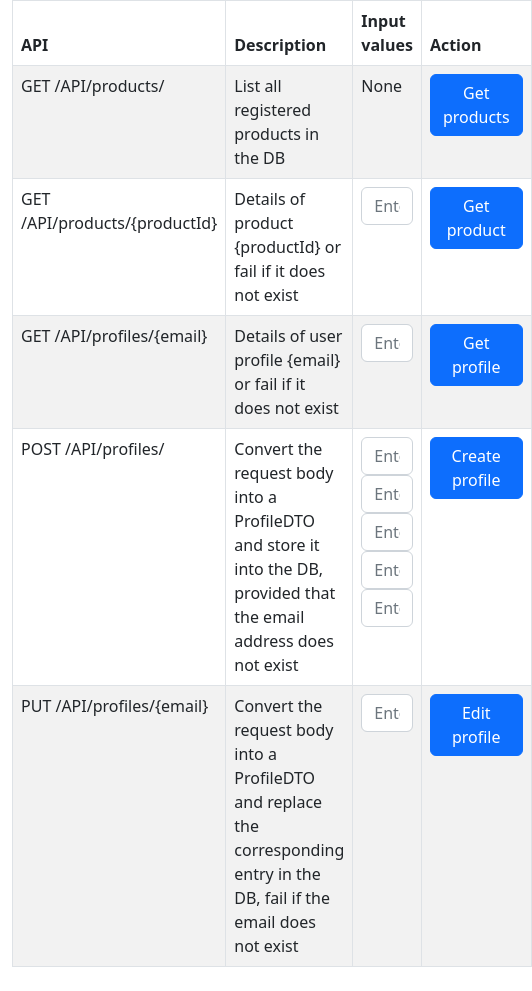
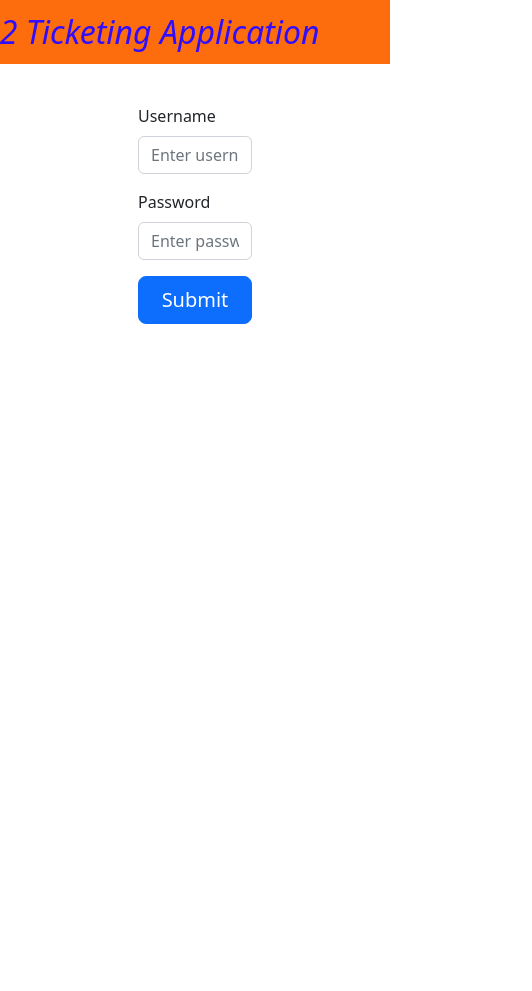
Before and after one commit to fulmicotone98/wa2_polito_letDuchiDegliAbruzzi, a React (Create React App) app in the folder client/: page / in a window 390 px wide. Shown: the whole page, 532 px wide, since content can reach past the window. After the commit the page ends 844 px from the top, so only its background shows below. Built offline with nearby package versions, Linux system fonts and the light colour scheme.

Commit message:
Add login front-end inside this branch

```diff
--- a/client/src/API.js
+++ b/client/src/API.js
@@ -1,5 +1,39 @@
 import Product from "./models/Product";
 import Customer from "./models/Customer"
+
+const baseURL8081 = 'http://localhost:8081';
+
+async function logOut(jwtAndRefreshToken){
+    const response = await fetch(baseURL8081 + "/API/logout", {
+        method: 'POST',
+        headers: {
+            'Content-Type': 'application/json'
+        },
+        body: JSON.stringify(jwtAndRefreshToken),
+    });
+    if (response.ok) {
+        return await response.json()
+    } else {
+        throw await response.text();
+    }
+}
+
+async function logIn(credentials) {
+    const response = await fetch(baseURL8081 + "/API/login", {
+        method: 'POST',
+        headers: {
+            'Content-Type': 'application/json',
+        },
+        credentials: 'include',
+        body: JSON.stringify(credentials),
+    });
+    if (response.ok) {
+        return await response.json();
+    }
+    else {
+        throw await response.text(); //return errDetails
+    }
+}
 
 async function getAllProducts() {
     try {
@@ -26,8 +60,7 @@ async function getProductById(productId){
         if(response.ok){
             // process the response
             const p = await response.json();
-            const product = new Product(p.ean, p.name, p.brand, p.customerEmail);
-            return product;
+            return new Product(p.ean, p.name, p.brand, p.customerEmail);
         } else {
             // application error (404, 500, ...)
             console.log(response.statusText);
@@ -46,8 +79,7 @@ async function getProfileByEmail(email){
         if(response.ok){
             // process the response
             const p = await response.json();
-            const profile = new Customer(p.email, p.name, p.surname, p.address, p.phonenumber);
-            return profile;
+            return new Customer(p.email, p.name, p.surname, p.address, p.phonenumber);
         } else {
             // application error (404, 500, ...)
             console.log(response.statusText);
@@ -110,4 +142,6 @@ async function updateCustomer(email, name, surname, address, phoneNumber) {
         throw ex;
     }
 }
-export {getAllProducts, getProductById, getProfileByEmail, addCustomer, updateCustomer}
+
+const API = {getAllProducts, getProductById, getProfileByEmail, addCustomer, updateCustomer, logIn, logOut}
+export default API;
--- a/client/src/App.js
+++ b/client/src/App.js
@@ -1,13 +1,38 @@
 import 'bootstrap/dist/css/bootstrap.min.css';
-import {Col, Row} from "react-bootstrap";
+
+/*import {Col, Row} from "react-bootstrap";
 import View from "./components/View";
 import Dashboard from "./components/Dashboard";
+import {getAllProducts, getProductById, getProfileByEmail, addCustomer, updateCustomer} from "./API";*/
+
 import {useState} from "react";
-import {getAllProducts, getProductById, getProfileByEmail, addCustomer, updateCustomer} from "./API";
+import LoginRoute from './LoginRoute';
+import API from './API';
+import {BrowserRouter as Router, Route, Routes} from "react-router-dom";
 
 function App() {
 
-    const [products, setProducts] = useState([])
+    const [loggedIn, setLoggedIn] = useState(false);
+    const [jwtAndRefreshToken, setJwtAndRefreshToken] = useState('');
+    const [message, setMessage] = useState('');
+    const handleLogin = async (credentials) => {
+        try {
+            const jwt = await API.logIn(credentials);
+            setLoggedIn(true);
+            setJwtAndRefreshToken(jwt);
+        }
+        catch (err) {
+            setMessage({ msg: err, type: 'danger' });
+        }
+    };
+
+    const handleLogout = async (jwtAndRefreshToken) => {
+        await API.logOut(jwtAndRefreshToken);
+        setLoggedIn(false);
+        setMessage('');
+    };
+
+    /*    const [products, setProducts] = useState([])
         const [product, setProduct] = useState({})
         const [profile, setProfile] = useState({})
         const [apiName, setApiName] = useState('')
@@ -67,12 +92,22 @@ function App() {
                 setView('error')
             }
             setApiName('PUT /API/profiles/'+email)
-    }
+        }*/
+
     return (
-        <>
-            <Row>
+        <Router>
+            <Routes>
+                <Route path='/' element={<LoginRoute loggedIn={loggedIn} setLoggedIn={setLoggedIn}
+                                                     jwtAndRefreshToken={jwtAndRefreshToken}
+                                                     setJwtAndRefreshToken={setJwtAndRefreshToken}
+                                                     login={handleLogin} logOut={handleLogout}/>} />
+            </Routes>
+        </Router>
+    );
+
+    {/*<Row>
                     <Col>
-                    {/* Dashboard with all commands to test the APIs*/}
+                         Dashboard with all commands to test the APIs
                         <Dashboard setApiName={setApiName} setError={setError} setView={setView} getProducts = {getProducts} getProduct = {getProduct} getProfile={getProfile} addProfile={addProfile} updateProfile={editProfile}/>
                     </Col>
                 </Row>
@@ -80,9 +115,7 @@ function App() {
                     <Col>
                         <View error={error} view={view} apiName={apiName} products = {products} product = {product} profile = {profile}/>
                     </Col>
-            </Row>
-        </>
-    );
+                </Row>*/}
 }
 
 export default App;
--- /dev/null
+++ b/client/src/LoginRoute.js
@@ -0,0 +1,25 @@
+import { Col, Row } from "react-bootstrap";
+import LoginForm from "./components/AuthComponent";
+import MainNavbar from "./MainNavbar";
+
+function LoginRoute(props) {
+    return (
+        <>
+            <Row>
+                <Col>
+                    <MainNavbar loggedIn={props.loggedIn} setLoggedIn={props.setLoggedIn} logOut={props.logOut}
+                                jwtAndResfreshToken={props.jwtAndRefreshToken}
+                                setJwtAndRefreshToken={props.setJwtAndRefreshToken}/>
+                </Col>
+            </Row>
+            <Row>
+                <Col></Col>
+                <Col>
+                    <LoginForm login={props.login} />
+                </Col>
+                <Col></Col>
+            </Row>
+        </>)
+}
+
+export default LoginRoute;
--- /dev/null
+++ b/client/src/MainNavbar.css
@@ -0,0 +1,32 @@
+nav{
+    background-color: #fd6d0d;
+}
+
+.navigationBar{
+    width: 100%;
+    margin: 0 0 0 0;
+}
+
+.title{
+    display: flex;
+    justify-content: left;
+    padding: 0 0 0 20px;
+    margin: 0 0 0 0;
+}
+
+@media (max-width: 767px){
+    .title{
+        display: flex;
+        justify-content: center;
+        padding: 0 0 0 0;
+        margin: 0 0 0 0;
+    }
+}
+
+.title #name{
+    color: #310dfd;
+    margin-left: 20px;
+    font-size: 32px;
+    font-style: italic;
+    text-decoration: none !important;
+}
--- /dev/null
+++ b/client/src/MainNavbar.js
@@ -0,0 +1,41 @@
+import {useNavigate} from "react-router-dom";
+import {Button, Col, Navbar, Row} from "react-bootstrap";
+import "./MainNavbar.css"
+
+function MainNavbar(props) {
+
+    const navigate = useNavigate();
+    const handleNavigation = (path) => {
+        navigate(path);
+    };
+
+    return (
+        <Row className="navigationBar">
+            <Navbar className="justify-content-between">
+                <Col xs={8} sm={8} md={5}>
+                    <Navbar.Brand className='title' onClick={() => { handleNavigation('/') }}>
+                        <i id="logo" className="bi bi-easel2-fill"></i>
+                        <span href="" onClick={() => { handleNavigation('/') }} id='name'>
+                            G12 Ticketing Application</span>
+                    </Navbar.Brand>
+                </Col>
+
+                {props.loggedIn === true ?
+                    <>
+                        {
+                            <Col xs={2} sm={2} md={2}>
+                                <Button variant="danger" onClick={() => {
+                                    props.logOut(props.jwtAndResfreshToken);
+                                    handleNavigation('/')
+                                }}> Logout </Button>
+                            </Col>
+                        }
+                    </> : <> </>
+                }
+
+            </Navbar>
+        </Row>
+    );
+}
+
+export default MainNavbar;
--- /dev/null
+++ b/client/src/components/AuthComponent.js
@@ -0,0 +1,38 @@
+import { useState } from "react";
+import { Button, Form } from "react-bootstrap";
+
+function LoginForm(props) {
+    const [username, setUsername] = useState('');
+    const [password, setPassword] = useState('');
+
+    const handleSubmit = (event) => {
+        event.preventDefault();
+        const credentials = { username, password };
+
+        props.login(credentials);
+    }
+
+    return (
+        <>
+            <Form style={{marginTop:"40px"}} onSubmit={handleSubmit}>
+                <Form.Group className="mb-3" controlId="formBasicEmail">
+                    <Form.Label >Username</Form.Label>
+                    <Form.Control type="username" placeholder="Enter username" value={username} onChange={ev => setUsername(ev.target.value)} required={true} />
+                </Form.Group>
+
+                <Form.Group className="mb-3" controlId="formBasicPassword">
+                    <Form.Label>Password</Form.Label>
+                    <Form.Control type="password" placeholder="Enter password" value={password} onChange={ev => setPassword(ev.target.value)} required={true} />
+                </Form.Group>
+
+                <div className="d-grid gap-2">
+                    <Button variant="primary" size="lg">
+                        Submit
+                    </Button>
+                </div>
+            </Form>
+        </>
+    );
+}
+
+export default LoginForm;
```
Lines whose indentation alone changed are shown as unchanged.
